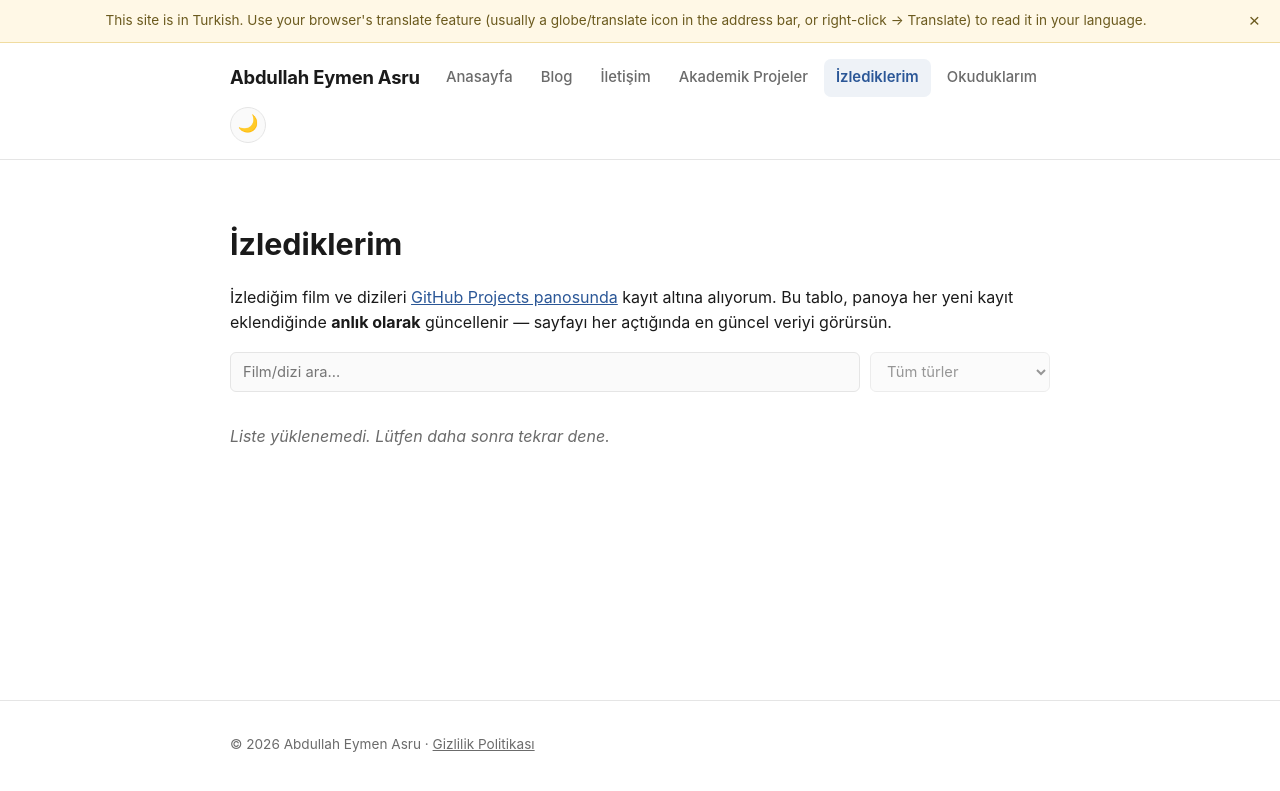
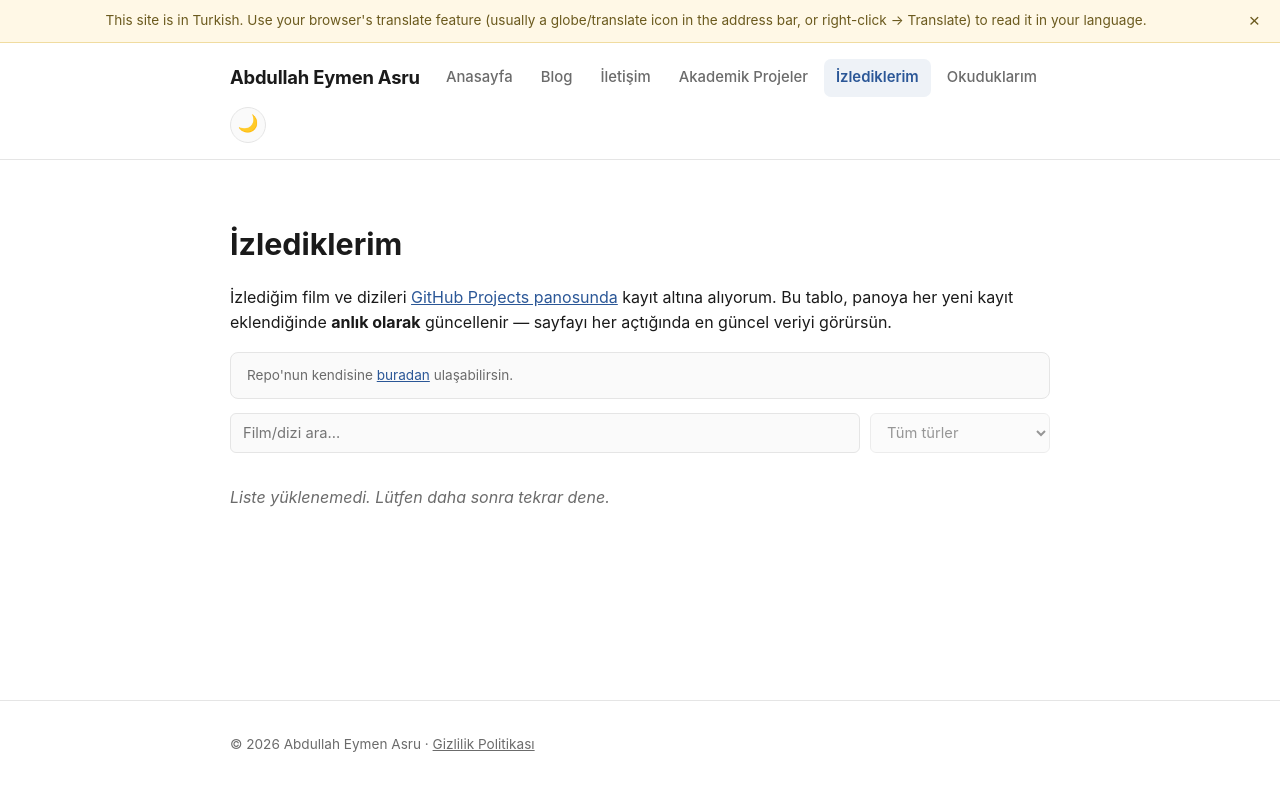
Before and after one commit to abdullah-eymen-asru/abdullah-eymen-asru.github.io, a Jekyll site: the page built from izlediklerim.md, in a window 1280 px wide. Shown: the top 791 px of the page. Built offline with Jekyll 4.4.1, drawn with Linux system fonts in a browser that asks for light colours.

Commit message:
Add repository link to izlediklerim.md
Added a link to the repository for easy access.

```diff
--- a/izlediklerim.md
+++ b/izlediklerim.md
@@ -10,6 +10,10 @@ title: İzlediklerim
   kayıt altına alıyorum. Bu tablo, panoya her yeni kayıt eklendiğinde
   <strong>anlık olarak</strong> güncellenir — sayfayı her açtığında en güncel
   veriyi görürsün.
+</p>
+
+<p class="format-hint">
+  Repo'nun kendisine <a href="https://github.com/abdullah-eymen-asru/izleme-okuma-listem" target="_blank">buradan</a> ulaşabilirsin.
 </p>
 
 <div class="filter-row">
```
